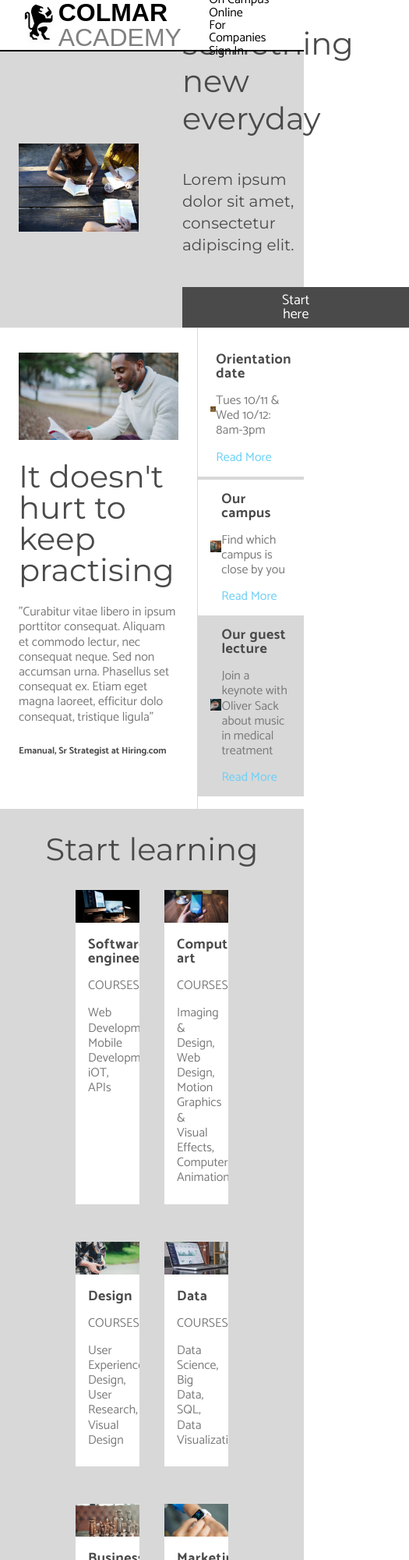
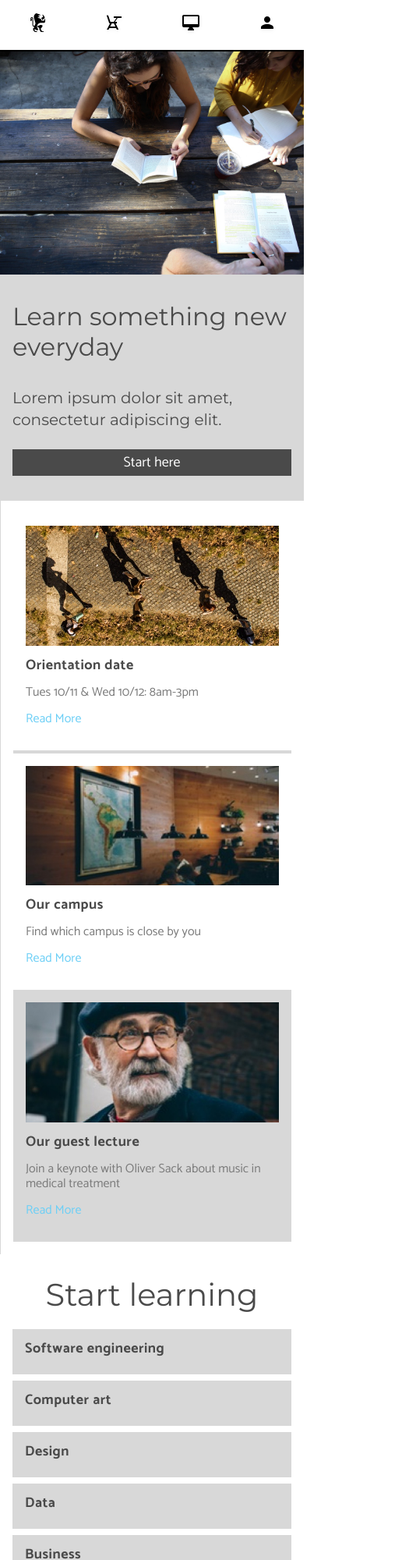
Before and after one commit to MsEmmz/colmar, a plain HTML site: page index.html in a window 390 px wide. Shown: the top 2000 px of the page at 78% size, 525 px wide, since content can reach past the window. Drawn offline with Linux system fonts and the light colour scheme.

Commit message:
code complete with responsive

```diff
--- a/index.html
+++ b/index.html
@@ -18,7 +18,7 @@
        <img src="resources/images/ic-logo.svg">
        <span class="company-name">
          <span>COLMAR</span>
-         <span>ACADEMY<span>
+         <span>ACADEMY</span>
        </span><!--close class company-name-->
      </div><!--close class logo-->
      <nav>
@@ -30,6 +30,21 @@
        </ul>
      </nav><!--close nav-->
     </header><!--close header-->
+    <header class="mobile-menu">
+       <a href="#">
+        <img src="resources/images/ic-logo.svg">
+       </a>
+        <a href="#">
+        <img src="resources/images/ic-on-campus.svg">
+       </a>
+        <a href="#">
+        <img src="resources/images/ic-online.svg">
+       </a>
+        <a href="#">
+        <img src="resources/images/ic-login.svg">
+       </a>
+     </header><!--close mobile-menu class-->
+
     <!--CONTENT SECTION-->
     <!--Divided the blocks of info into classes called
     sections and numbered them 1 through 4. Within the
@@ -41,11 +56,13 @@
           <img src="resources/images/banner.jpg">
        </div><!--close one-left class-->
        <div class="one-right">
-         <h1>Learn something <br>new everyday</br></h1>
-         <h2>Lorem ipsum dolor sit amet, <br>consectetur adipiscing elit.</br></h2>
-         <div class="button">
-           <span>Start here</span>
-         </div><!--close button class-->
+         <div class="one-right-text">
+           <h1>Learn something new everyday</h1>
+           <h2>Lorem ipsum dolor sit amet, consectetur adipiscing elit.</br></h2>
+           <div class="button">
+             <span>Start here</span>
+           </div><!--close button class-->
+         </div><!--close one-right-text class-->
        </div><!--close one-right class-->
       </div><!--close section-one class-->
     <!--SECTION TWO-->
@@ -67,6 +84,7 @@
           <div class="two-right-block">
             <div class="two-block-image">
               <img src="resources/images/information-orientation.jpg">
+              <img class="mobile" src="resources/images/information-orientation-mobile.jpg">
             </div> <!--close two-block-image class-->
             <div class="two-block-text">
               <h3>Orientation date</h3>
@@ -78,6 +96,7 @@
           <div class="two-right-block">
             <div class="two-block-image">
               <img src="resources/images/information-campus.jpg">
+              <img class="mobile" src="resources/images/information-campus-mobile.jpg">
             </div> <!--close two-block-image class-->
             <div class="two-block-text">
               <h3>Our campus</h3>
@@ -89,11 +108,12 @@
           <div class="two-right-block">
             <div class="two-block-image">
               <img src="resources/images/information-guest-lecture.jpg">
+              <img class="mobile" src="resources/images/information-guest-lecture-mobile.jpg">
             </div> <!--close two-block-image class-->
             <div class="two-block-text">
               <h3>Our guest lecture</h3>
-              <p>Join a keynote with Oliver Sack<br>about music in medical
-              treatment</br></p>
+              <p>Join a keynote with Oliver Sack about music in medical
+              treatment</p>
               <a href="#">Read More</a>
             </div><!--close two-block-text class-->
           </div><!--close two-right-block class-->
@@ -114,6 +134,12 @@
             </div><!--close three-block-text class-->
           </div><!--close three-program-block class-->
 
+          <div class="three-program-mobile">
+            <div class="three-mobile-text">
+              <h3>Software engineering</h3>
+            </div><!--close three-mobile-text class-->
+          </div><!--close three-program-mobile class-->
+
           <div class="three-program-block">
             <img src="resources/images/course-computer-art.jpg">
             <div class="three-block-text">
@@ -126,6 +152,12 @@
             </div><!--close three-block-text class-->
           </div><!--close three-program-block class-->
 
+          <div class="three-program-mobile">
+            <div class="three-mobile-text">
+              <h3>Computer art</h3>
+            </div><!--close three-mobile-text class-->
+          </div><!--close three-program-mobile class-->
+
           <div class="three-program-block">
             <img src="resources/images/course-design.jpg">
             <div class="three-block-text">
@@ -136,6 +168,12 @@
               </div><!--close three-block-text-p class-->
             </div><!--close three-block-text class-->
           </div><!--close three-program-block class-->
+
+          <div class="three-program-mobile">
+            <div class="three-mobile-text">
+              <h3>Design</h3>
+            </div><!--close three-mobile-text class-->
+          </div><!--close three-program-mobile class-->
 
           <div class="three-program-block">
             <img src="resources/images/course-data.jpg">
@@ -148,6 +186,12 @@
             </div><!--close three-block-text class-->
           </div><!--close three-program-block class-->
 
+          <div class="three-program-mobile">
+            <div class="three-mobile-text">
+              <h3>Data</h3>
+            </div><!--close three-mobile-text class-->
+          </div><!--close three-program-mobile class-->
+
           <div class="three-program-block">
             <img src="resources/images/course-business.jpg">
             <div class="three-block-text">
@@ -159,6 +203,12 @@
             </div><!--close three-block-text class-->
           </div><!--close three-program-block class-->
 
+          <div class="three-program-mobile">
+            <div class="three-mobile-text">
+              <h3>Business</h3>
+            </div><!--close three-mobile-text class-->
+          </div><!--close three-program-mobile class-->
+
           <div class="three-program-block">
             <img src="resources/images/course-marketing.jpg">
             <div class="three-block-text">
@@ -169,6 +219,13 @@
               </div><!--close three-block-text-p class-->
             </div><!--close three-block-text class-->
           </div><!--close three-program-block class-->
+
+          <div class="three-program-mobile">
+            <div class="three-mobile-text">
+              <h3>Marketing</h3>
+            </div><!--close three-mobile-text class-->
+          </div><!--close three-program-mobile class-->
+
         </div><!--close three-main-container class-->
       </div><!--close section-three class-->
       <!--SECTION FOUR-->
--- a/resources/css/style.css
+++ b/resources/css/style.css
@@ -90,6 +90,21 @@ nav ul li a{
     color: black;
     text-decoration: none;
   }
+
+  header.mobile-menu {
+    display: none;
+  }
+
+  @media only screen and (max-width: 768px) {
+  header.mobile-menu {
+    display: flex;
+    justify-content: space-around;
+  }
+  header {
+    display: none;
+  }
+}
+
 /*SECTION*/
 /*Section One*/
 .section {
@@ -104,28 +119,32 @@ nav ul li a{
   background-color: #d8d8d8;
   display: flex;
   align-items: center;
-  justify-content: center;
   margin-top: 4rem;
   max-width: 75rem;
-  width: 100%;
+  padding: 2rem 1.5rem;
 }
 
 .one-left {
   width: 60%;
-  margin: 2rem 1.5rem;
 }
 
 .one-left img {
- width: 100%;
+  width: 100%;
+
 }
 .one-right {
- width: 40%;
- margin-left: 2rem;
+  display: flex;
+  flex-direction: column;
+  width: 40%;
+}
+
+.one-right-text {
+  margin: 0 2rem 0 1.5rem;
 }
 
 .one-right h1 {
+
   padding-bottom: 2.5rem;
-  margin-top: -5rem;
   line-height: 3rem;
 }
 
@@ -138,7 +157,7 @@ nav ul li a{
  background-color: #4A4A4A;
  padding: 0.5rem 8rem;
  text-align: center;
- display: inline-block;
+ display: block;
 }
 
 .button:hover {
@@ -150,6 +169,34 @@ nav ul li a{
   font-family: 'Catamaran', serif;
   font-size: 1.125rem;
   color: white;
+}
+
+@media only screen and (max-width: 768px) {
+  .section-one {
+    flex-direction: column;
+    padding: 0 0 2rem 0;
+  }
+  .one-left {
+    margin: 0;
+    width: 100%;
+  }
+  .one-right {
+    width: auto;
+    }
+
+  .one-right-text {
+    margin: 2rem 1rem 0 1rem;
+    }
+
+  .one-right-text h1 {
+    font-size: 2rem;
+    line-height: 1.2;
+    padding-bottom: 2rem;
+  }
+
+  .one-right-text h2 {
+    padding-bottom: 1.5rem;
+  }
 }
 
 /*Section Two*/
@@ -193,9 +240,7 @@ nav ul li a{
 .two-right-block {
   display: flex;
   align-items: center;
-  justify-content: space-around;
   padding: 1rem;
-
 }
 
 .two-right-block:first-child {
@@ -214,6 +259,10 @@ nav ul li a{
   width: 100%;
 }
 
+.two-block-text {
+  padding-left: 1rem;
+  width: 65%;
+}
 .two-block-text p {
   padding: 1rem 0;
 }
@@ -229,6 +278,40 @@ nav ul li a{
   color: white;
   background-color: red;
   padding: .25rem;
+}
+
+img.mobile {
+  display: none;
+}
+
+@media only screen and (max-width: 768px) {
+  .section-two-left {
+    display: none;
+  }
+
+  .section-two-right {
+    display: flex;
+    flex-direction: column;
+    width: 100%;
+    padding: 1rem;
+  }
+  .two-right-block {
+   flex-direction: column;
+  }
+
+  .two-block-image {
+    width: 100%;
+  }
+  .two-block-image img {
+   display: none;
+  }
+  img.mobile {
+    display: block;
+  }
+  .two-block-text {
+    padding: 1rem;
+    width: 100%;
+  }
 }
   /*Section Three*/
 .section-three {
@@ -270,6 +353,32 @@ background-color: #d8d8d8;
 
 .three-block-text-p p:first-child {
   padding: 1rem 0;
+}
+
+.three-program-mobile {
+  display: none;
+}
+
+@media only screen and (max-width: 768px) {
+  .section-three {
+  background-color: #ffffff;
+  }
+
+  .three-main-container {
+    margin: 1rem;
+  }
+  .three-program-block {
+    display: none;
+  }
+
+  .three-program-mobile {
+    display: block;
+    margin-top: 0.5rem;
+    width: 100%;
+    background-color: #d8d8d8;
+    padding: 1rem 0 1.5rem 1rem;
+    vertical-align: middle;
+  }
 }
 
   /*Section Four*/
@@ -314,7 +423,6 @@ background-color: #d8d8d8;
 
 .four-block-image {
   width: 35%;
-  height: auto;
 }
 
 .four-block-image img {
@@ -329,18 +437,32 @@ background-color: #d8d8d8;
   padding: 1rem 0;
 }
 
+@media only screen and (max-width: 768px) {
+  .four-main-container {
+    margin: 1rem 0 1.5rem 0;
+  }
+
+  .section-four-right {
+    display: none;
+  }
+  .four-left-text {
+    display: none;
+  }
+  .section-four-left {
+    width: 100%;
+  }
+}
+
   /*Footer*/
 
 footer {
   display: flex;
   justify-content: space-between;
-border-top: 0.125rem solid #d8d8d8;
+  border-top: 0.125rem solid #d8d8d8;
   padding: 1rem;
-
 }
 
 .footer-info span {
-
   font-family: "Catamaran", serif;
   padding-left: 1.5rem;
   color: #7b7b7b;
@@ -348,7 +470,16 @@ border-top: 0.125rem solid #d8d8d8;
 }
 
 .footer-nav ul li a {
-
   color: #7b7b7b;
   font-size: 0.875rem;
 }
+
+@media only screen and (max-width: 768px) {
+  footer {
+    border: none;
+  }
+
+  .footer-nav {
+    display: none;
+  }
+}
```
Also changed, not shown: 2 other files.
